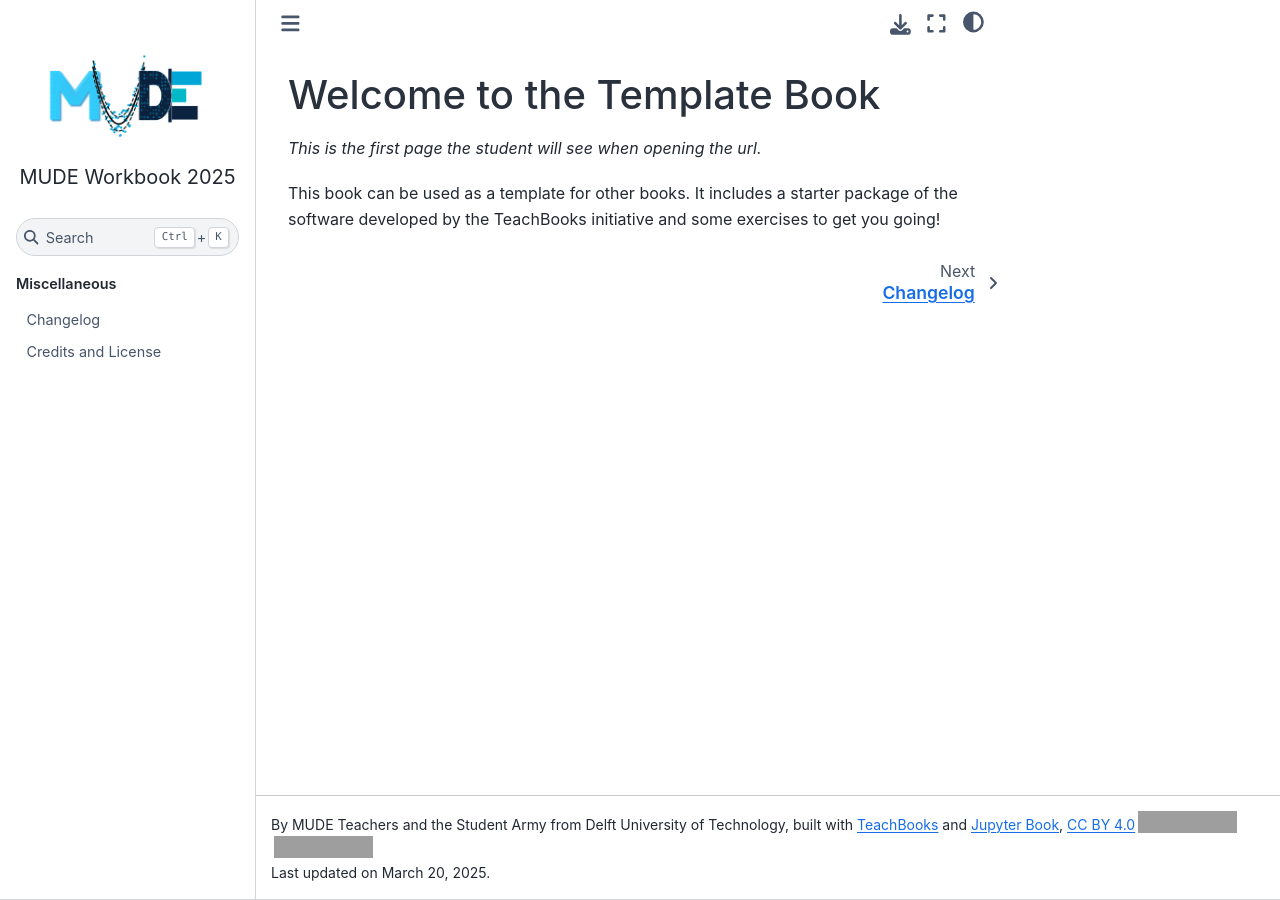
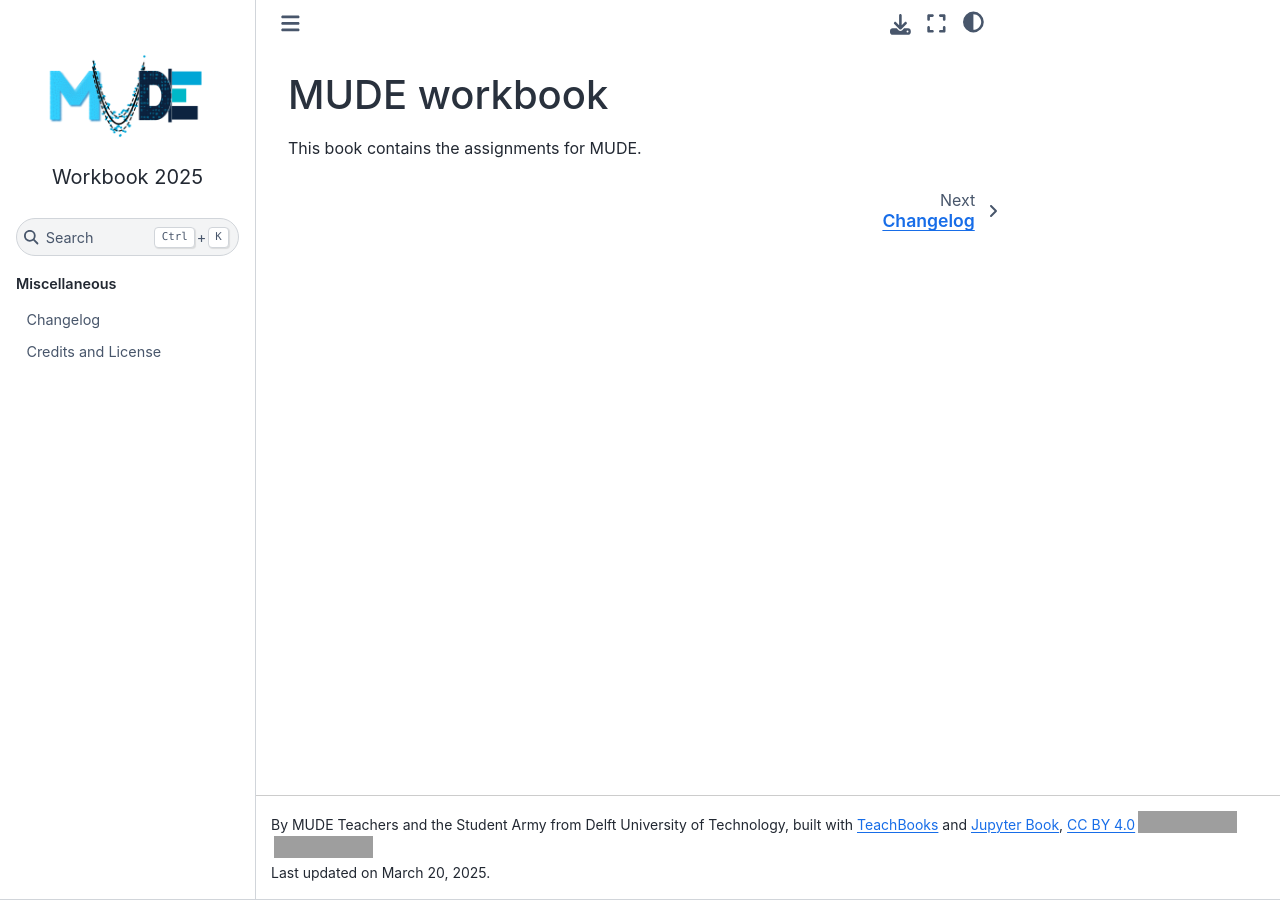
Before and after one commit to TUDelft-MUDE/workbook-2025, a Jupyter Book: the page built from book/intro.md, in a window 1280 px wide. Built offline with Jupyter Book 1.0.4 settings and Sphinx 7.4.7 and the Sphinx Book theme 1.1.4, drawn with Linux system fonts in a browser that asks for light colours; pages that are not in the unit, such as notebooks, are missing from menus; comment, search, counter and statistics services are not loaded; grey boxes are pictures that could not be loaded.

Commit message:
Fix titles?

```diff
--- a/book/_config.yml
+++ b/book/_config.yml
@@ -1,4 +1,4 @@
-Title: MUDE Workbook 2025
+title: MUDE Workbook 2025
 author: MUDE Teachers and the Student Army from Delft University of Technology, built with <a href="https://teachbooks.io">TeachBooks</a> and <a href="https://jupyterbook.org/">Jupyter Book</a>, <a href="https://creativecommons.org/licenses/by/4.0/" target="_blank" rel="license noopener noreferrer"">CC BY 4.0<img style="height:22px!important;margin-left:3px;vertical-align:text-bottom;" src="https://mirrors.creativecommons.org/presskit/icons/cc.svg" alt=""><img style="height:22px!important;margin-left:3px;vertical-align:text-bottom;" src="https://mirrors.creativecommons.org/presskit/icons/by.svg" alt=""></a> #add your own name here
 
 execute:
@@ -18,7 +18,7 @@ sphinx:
       exclude_patterns: ["**/_*.yml", "**/*.md", "**/*.ipynb"]
     html_theme_options:
       logo:
-        text: MUDE Workbook 2025
+        text: Workbook 2025
         image_light: MUDE_Logo-small.png # Put your logo for the light mode here (can be the same as image_dark)
         image_dark: MUDE_Logo-small.png # Put your logo for the dark mode here (can be the same as image_light)
       launch_buttons:
--- a/book/intro.md
+++ b/book/intro.md
@@ -1,6 +1,4 @@
 (intro)=
-# Welcome to the Template Book
+# MUDE workbook
 
-_This is the first page the student will see when opening the url._
-
-This book can be used as a template for other books. It includes a starter package of the software developed by the TeachBooks initiative and some exercises to get you going!
+This book contains the assignments for MUDE.
```
